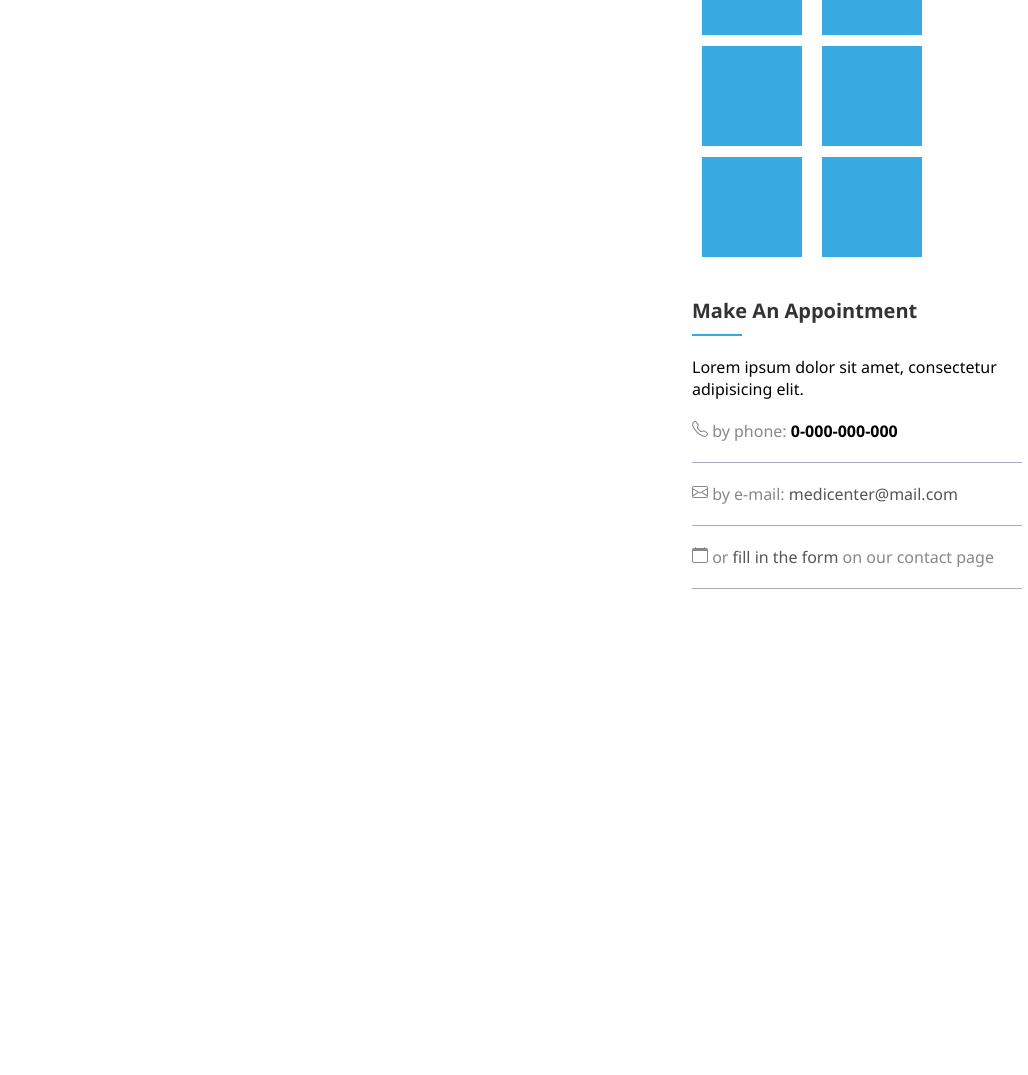
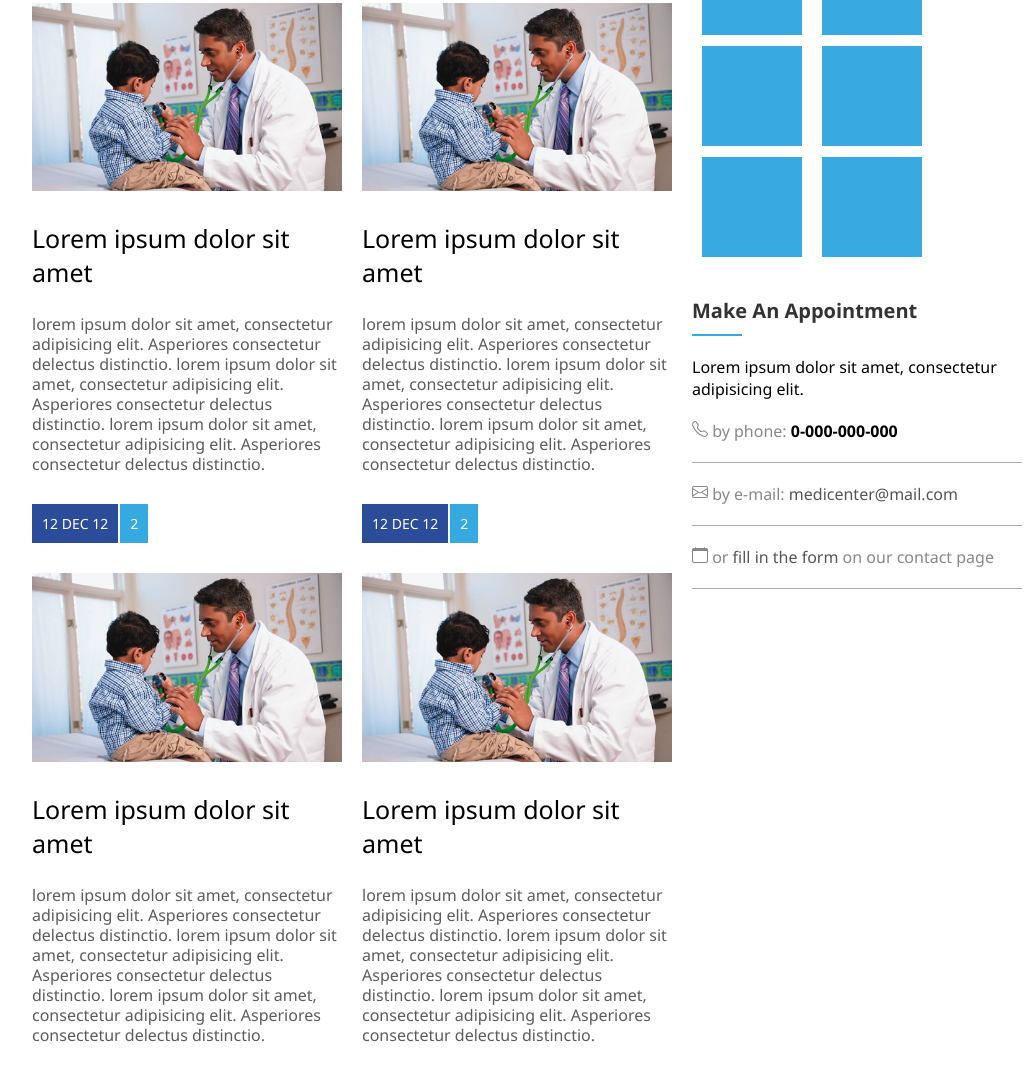
Before and after one commit to jptiveron/estudos-medicenter, a plain HTML site: page index.html in a window 1280 px wide. Shown: the part 945-2020 px from the top of the page, without its empty margins (113-1141 px from the left). Before the commit the page ends 1534 px from the top, so only its background shows below. Drawn offline with nearby package versions, Linux system fonts and the light colour scheme.

Commit message:
criada secao de latest news

```diff
--- a/assets/css/style.css
+++ b/assets/css/style.css
@@ -215,3 +215,58 @@ nav .active{
 .media i {
     margin-right: 5px;
 }
+
+article .news-data {
+    display: flex;
+}
+
+article a {
+    text-decoration: none;
+}
+
+.flex {
+    display: flex;
+    flex-wrap: wrap;
+}
+
+article {
+    flex: 1;
+    min-width: 300px;
+    margin-right: 20px;
+}
+
+article .news-posted-at,
+article .news-comments {
+    background-color: #2b4c99;
+    color: #fff;
+    font-size: 14px;
+    padding: 10px;
+    margin-right: 2px;
+}
+
+article .news-comments {
+    background-color: #36a9e1;
+}
+
+article .news-thumbnail {
+    margin-top: 30px;
+}
+
+article .news-thumbnail img {
+    width: 100%;
+    height: auto;
+}
+
+article .news-title {
+    color: #000;
+    margin-top: 25px;
+    margin-bottom: 25px;
+    font-size: 25px;
+}
+
+article .news-text {
+    color: #5c5c5c;
+    font-size: 16px;
+    line-height: 20px;
+    margin-bottom: 30px;
+}
--- a/index.html
+++ b/index.html
@@ -85,8 +85,98 @@
                     <div class="widget-title-text">Latest News</div>
                     <div class="widget-title-bar"></div>
                 </div>
-                <div class="widget-body">
-                    ...
+                <div class="widget-body flex">
+                    <article>
+                        <a href="#">
+                        <div class="news-data">
+                            <div class="news-posted-at">12 DEC 12</div>
+                            <div class="news-comments">2</div>
+                        </div>
+                        <div class="news-thumbnail">
+                            <img src="./assets/images/news-thumbnail.jpg" alt="">
+                        </div>
+                        <div class="news-title">
+                            Lorem ipsum dolor sit amet
+                        </div>
+                        <div class="news-text">
+                            lorem ipsum dolor sit amet, consectetur adipisicing elit.
+                            Asperiores consectetur delectus distinctio.
+                            lorem ipsum dolor sit amet, consectetur adipisicing elit.
+                            Asperiores consectetur delectus distinctio.
+                            lorem ipsum dolor sit amet, consectetur adipisicing elit.
+                            Asperiores consectetur delectus distinctio.
+                        </div>
+                        </a>
+                    </article>
+
+                    <article>
+                        <a href="#">
+                            <div class="news-data">
+                                <div class="news-posted-at">12 DEC 12</div>
+                                <div class="news-comments">2</div>
+                            </div>
+                            <div class="news-thumbnail">
+                                <img src="./assets/images/news-thumbnail.jpg" alt="">
+                            </div>
+                            <div class="news-title">
+                                Lorem ipsum dolor sit amet
+                            </div>
+                            <div class="news-text">
+                                lorem ipsum dolor sit amet, consectetur adipisicing elit.
+                                Asperiores consectetur delectus distinctio.
+                                lorem ipsum dolor sit amet, consectetur adipisicing elit.
+                                Asperiores consectetur delectus distinctio.
+                                lorem ipsum dolor sit amet, consectetur adipisicing elit.
+                                Asperiores consectetur delectus distinctio.
+                            </div>
+                        </a>
+                    </article>
+
+                    <article>
+                        <a href="#">
+                            <div class="news-data">
+                                <div class="news-posted-at">12 DEC 12</div>
+                                <div class="news-comments">2</div>
+                            </div>
+                            <div class="news-thumbnail">
+                                <img src="./assets/images/news-thumbnail.jpg" alt="">
+                            </div>
+                            <div class="news-title">
+                                Lorem ipsum dolor sit amet
+                            </div>
+                            <div class="news-text">
+                                lorem ipsum dolor sit amet, consectetur adipisicing elit.
+                                Asperiores consectetur delectus distinctio.
+                                lorem ipsum dolor sit amet, consectetur adipisicing elit.
+                                Asperiores consectetur delectus distinctio.
+                                lorem ipsum dolor sit amet, consectetur adipisicing elit.
+                                Asperiores consectetur delectus distinctio.
+                            </div>
+                        </a>
+                    </article>
+
+                    <article>
+                        <a href="#">
+                            <div class="news-data">
+                                <div class="news-posted-at">12 DEC 12</div>
+                                <div class="news-comments">2</div>
+                            </div>
+                            <div class="news-thumbnail">
+                                <img src="./assets/images/news-thumbnail.jpg" alt="">
+                            </div>
+                            <div class="news-title">
+                                Lorem ipsum dolor sit amet
+                            </div>
+                            <div class="news-text">
+                                lorem ipsum dolor sit amet, consectetur adipisicing elit.
+                                Asperiores consectetur delectus distinctio.
+                                lorem ipsum dolor sit amet, consectetur adipisicing elit.
+                                Asperiores consectetur delectus distinctio.
+                                lorem ipsum dolor sit amet, consectetur adipisicing elit.
+                                Asperiores consectetur delectus distinctio.
+                            </div>
+                        </a>
+                    </article>
                 </div>
             </div>
         </section>
```
Also changed, not shown: assets/images/news-thumbnail.jpg (added).
